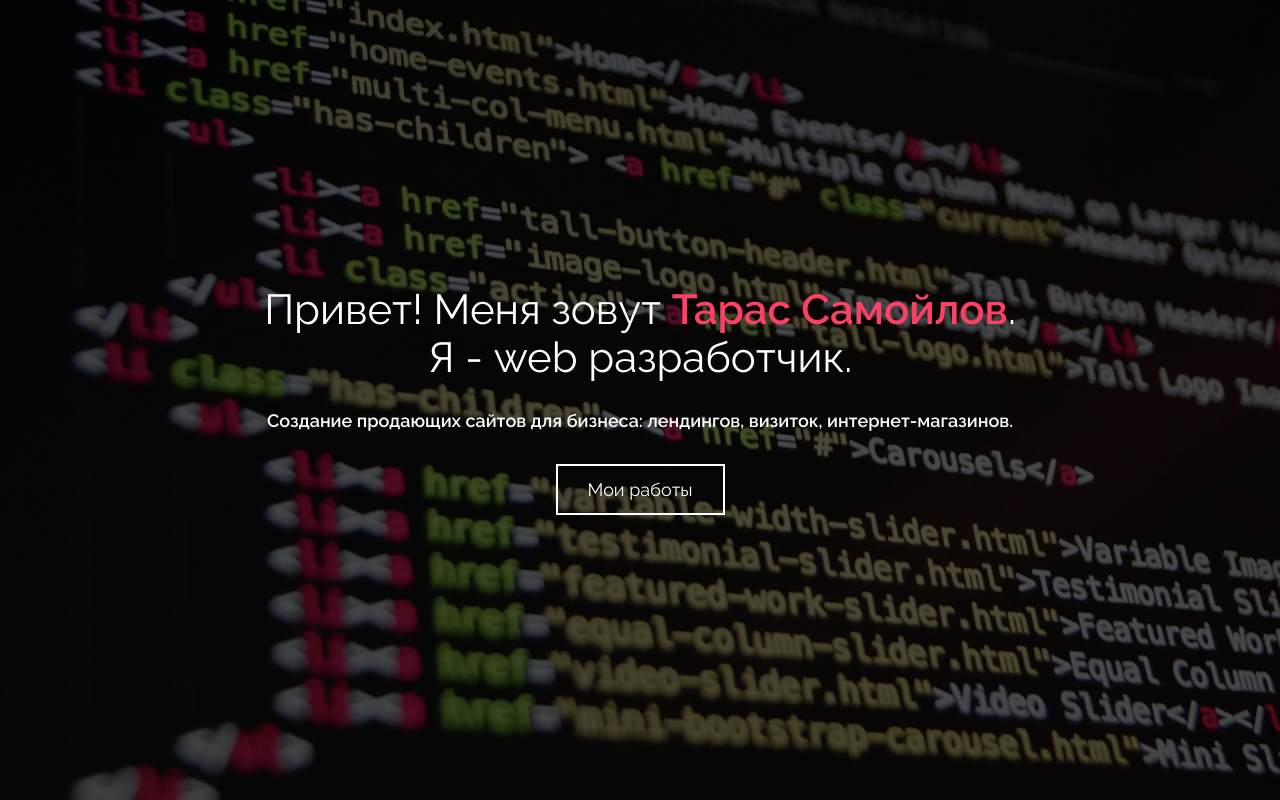
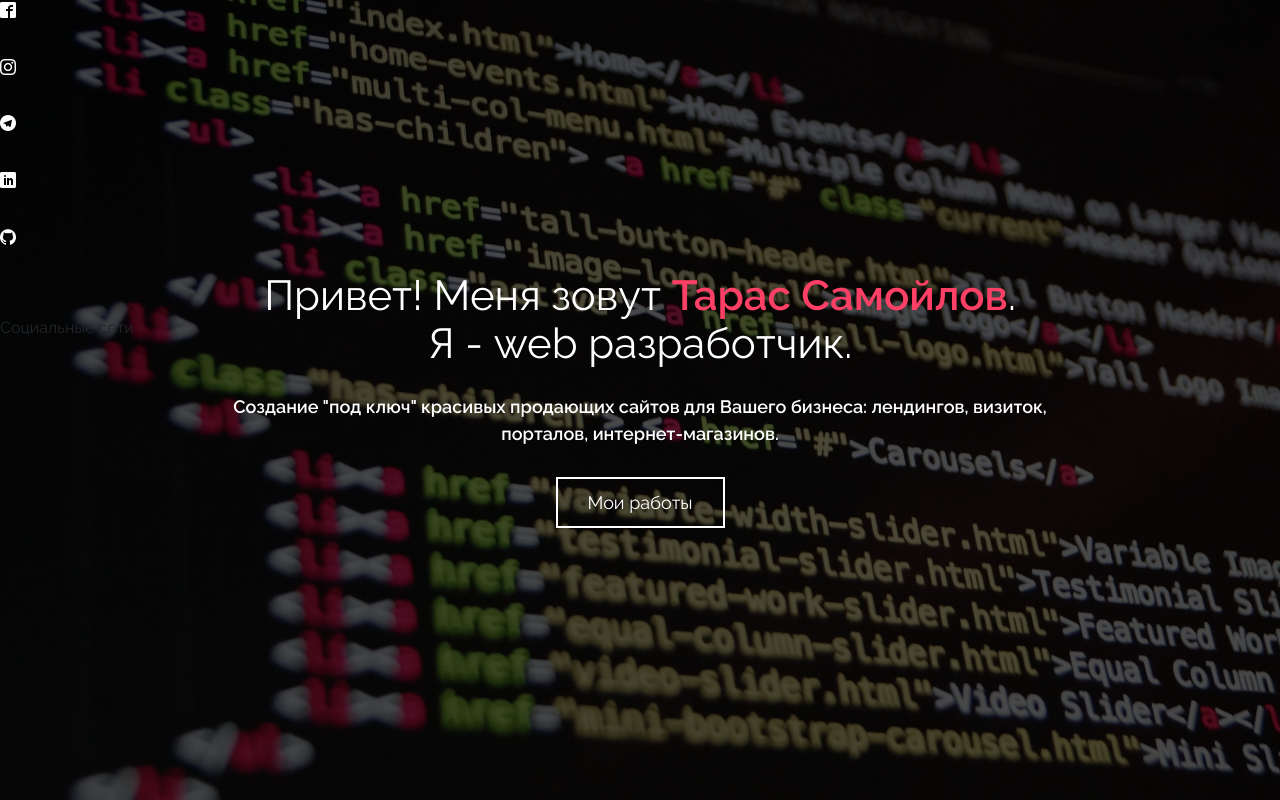
Before and after one commit to stv74/myportfolio, a website: page src/index.html in a window 1280 px wide. Drawn offline with Linux system fonts and the light colour scheme; files whose address does not match are found by name.

Commit message:
I continue to work on the section Promo

```diff
--- a/src/index.html
+++ b/src/index.html
@@ -60,6 +60,15 @@
 	</head>
 	<body>
 		<!-- promo -->
+		<aside class="sidepanel">
+			<a href="#" class="sidepanel__link"><span class="icon-facebook2"></span></a
+			><a href="#" class="sidepanel__link"><span class="icon-instagram"></span></a
+			><a href="#" class="sidepanel__link"><span class="icon-telegram"></span></a
+			><a href="#" class="sidepanel__link"><span class="icon-linkedin"></span></a
+			><a href="#" class="sidepanel__link"><span class="icon-github"></span></a>
+			<div class="sidepanel__divider"></div>
+			<div class="sidepanel__text">Социальные сети</div>
+		</aside>
 		<section class="promo">
 			<div class="container">
 				<h1 class="visually-hidden">Создание сайтов под ключ</h1>
@@ -69,8 +78,8 @@
 						Я - web разработчик.
 					</div>
 					<div class="promo__subtitle">
-						Создание продающих сайтов для бизнеса: лендингов, визиток,
-						интернет-магазинов.
+						Создание "под ключ" красивых продающих сайтов для Вашего бизнеса: лендингов,
+						визиток, порталов, интернет-магазинов.
 					</div>
 					<a href="#" class="btn">Мои работы</a>
 				</div>
--- a/src/sass/base/_fonts.scss
+++ b/src/sass/base/_fonts.scss
@@ -4,11 +4,11 @@
 // Подключаем иконочный шрифт для иконок соцсетей
 @font-face {
 	font-family: 'icomoon';
-	src: url('fonts/icomoon.eot?kgar5i');
-	src: url('fonts/icomoon.eot?kgar5i#iefix') format('embedded-opentype'),
-		url('fonts/icomoon.ttf?kgar5i') format('truetype'),
-		url('fonts/icomoon.woff?kgar5i') format('woff'),
-		url('fonts/icomoon.svg?kgar5i#icomoon') format('svg');
+	src: url('../fonts/icomoon.eot?kgar5i');
+	src: url('../fonts/icomoon.eot?kgar5i#iefix') format('embedded-opentype'),
+		url('../fonts/icomoon.ttf?kgar5i') format('truetype'),
+		url('../fonts/icomoon.woff?kgar5i') format('woff'),
+		url('../fonts/icomoon.svg?kgar5i#icomoon') format('svg');
 	font-weight: normal;
 	font-style: normal;
 	font-display: block;
--- /dev/null
+++ b/src/sass/components/_sidepanel.scss
@@ -0,0 +1,8 @@
+.sidepanel {
+	position: absolute;
+	display: flex;
+	flex-direction: column;
+	justify-content: space-between;
+	height: 340px;
+	z-index: 3;
+}
--- a/src/sass/main.scss
+++ b/src/sass/main.scss
@@ -18,5 +18,6 @@
 
 // 5. Components
 @import 'components/button';
+@import 'components/sidepanel';
 
 // 6. Page-specific styles
```
Also changed, not shown: src/css/style.min.css.
